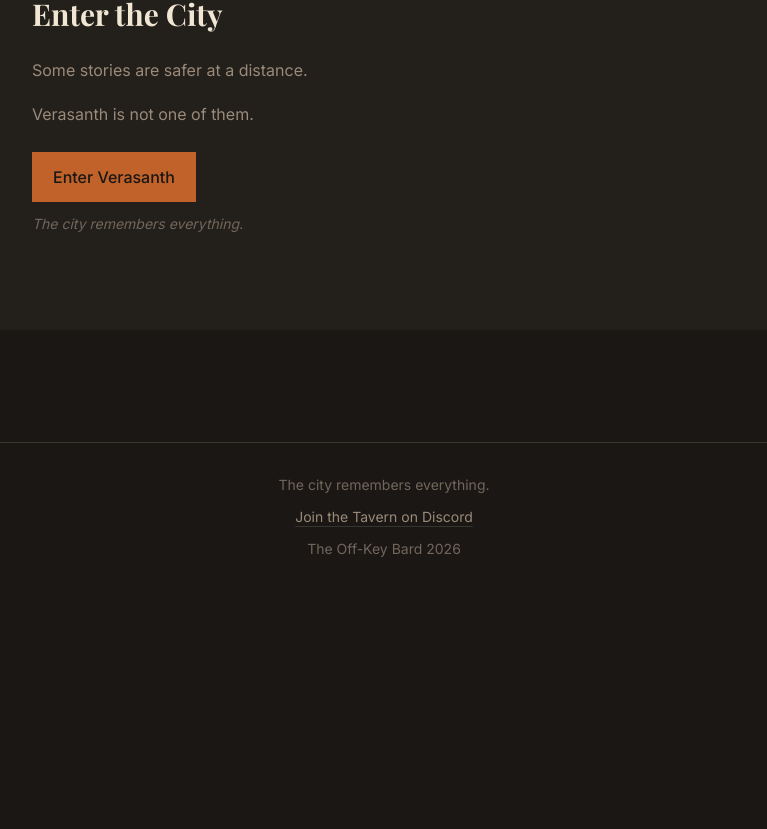
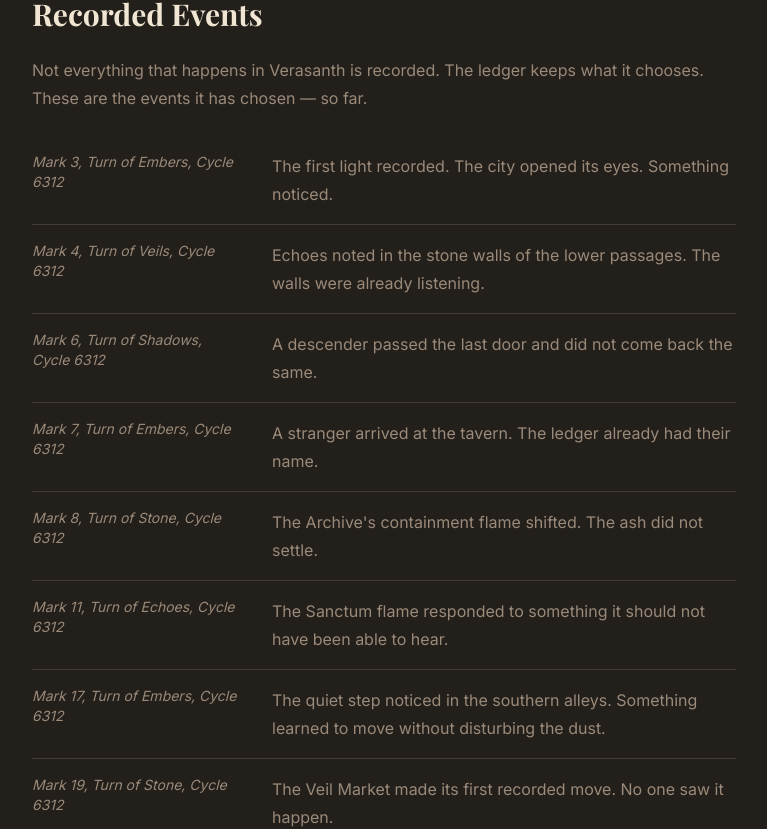
Before and after one commit to TheOff-KeyBard/theoffkeybard-web, a Next.js app: page /verasanth in a window 1280 px wide. Shown: the part 3007-3836 px from the top of the page, without its empty margins (256-1023 px from the left). Before the commit the page ends 3598 px from the top, so only its background shows below. Built offline with nearby package versions, Linux system fonts and the light colour scheme; no server answers.

Commit message:
feat: Recorded Events timeline on /verasanth

```diff
--- a/app/verasanth/page.tsx
+++ b/app/verasanth/page.tsx
@@ -16,6 +16,54 @@ function GuildPanel({ title, children }: { title: string; children: string }) {
     </div>
   );
 }
+
+const VERASANTH_TIMELINE_ENTRIES: { ashenDate: string; description: string }[] = [
+  {
+    ashenDate: "Mark 3, Turn of Embers, Cycle 6312",
+    description:
+      "The first light recorded. The city opened its eyes. Something noticed.",
+  },
+  {
+    ashenDate: "Mark 4, Turn of Veils, Cycle 6312",
+    description:
+      "Echoes noted in the stone walls of the lower passages. The walls were already listening.",
+  },
+  {
+    ashenDate: "Mark 6, Turn of Shadows, Cycle 6312",
+    description:
+      "A descender passed the last door and did not come back the same.",
+  },
+  {
+    ashenDate: "Mark 7, Turn of Embers, Cycle 6312",
+    description:
+      "A stranger arrived at the tavern. The ledger already had their name.",
+  },
+  {
+    ashenDate: "Mark 8, Turn of Stone, Cycle 6312",
+    description:
+      "The Archive's containment flame shifted. The ash did not settle.",
+  },
+  {
+    ashenDate: "Mark 11, Turn of Echoes, Cycle 6312",
+    description:
+      "The Sanctum flame responded to something it should not have been able to hear.",
+  },
+  {
+    ashenDate: "Mark 17, Turn of Embers, Cycle 6312",
+    description:
+      "The quiet step noticed in the southern alleys. Something learned to move without disturbing the dust.",
+  },
+  {
+    ashenDate: "Mark 19, Turn of Stone, Cycle 6312",
+    description:
+      "The Veil Market made its first recorded move. No one saw it happen.",
+  },
+  {
+    ashenDate: "Mark 22, Turn of Veils, Cycle 6312",
+    description:
+      "The Warden's ledger recorded a name twice. The second entry had a different date.",
+  },
+];
 
 export default function VerasanthLorePage() {
   return (
@@ -192,6 +240,38 @@ export default function VerasanthLorePage() {
         </Container>
       </section>
 
+      {/* TODO: pull timeline entries from content/timeline/ or API when volume
+          warrants dynamic loading */}
+      <section className="bg-okb-bg-elevated py-16 md:py-24">
+        <Container size="text" className="space-y-6">
+          <SectionHeading title="Recorded Events" />
+          <p className="okb-body">
+            Not everything that happens in Verasanth is recorded. The ledger
+            keeps what it chooses. These are the events it has chosen — so far.
+          </p>
+          <ul className="list-none p-0">
+            {VERASANTH_TIMELINE_ENTRIES.map((entry, index) => (
+              <li
+                key={entry.ashenDate}
+                className={`flex flex-col gap-2 py-4 sm:flex-row sm:items-start sm:gap-8 ${
+                  index < VERASANTH_TIMELINE_ENTRIES.length - 1
+                    ? "border-b border-okb-border"
+                    : ""
+                }`}
+              >
+                <p className="okb-meta shrink-0 italic text-okb-muted sm:w-52">
+                  {entry.ashenDate}
+                </p>
+                <p className="okb-body min-w-0 flex-1">{entry.description}</p>
+              </li>
+            ))}
+          </ul>
+          <p className="okb-meta italic text-okb-faint">
+            The ledger is not finished.
+          </p>
+        </Container>
+      </section>
+
       <section className="bg-okb-bg-elevated py-16 md:py-24">
         <Container size="text" className="space-y-6">
           {/* TODO: expansion — alternate CTAs, play requirements, lore catch-up */}
```
